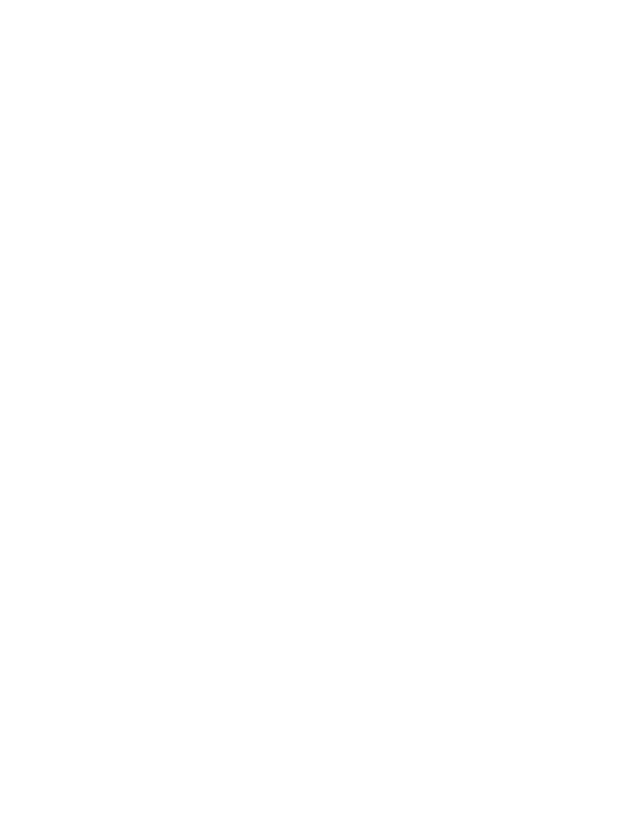
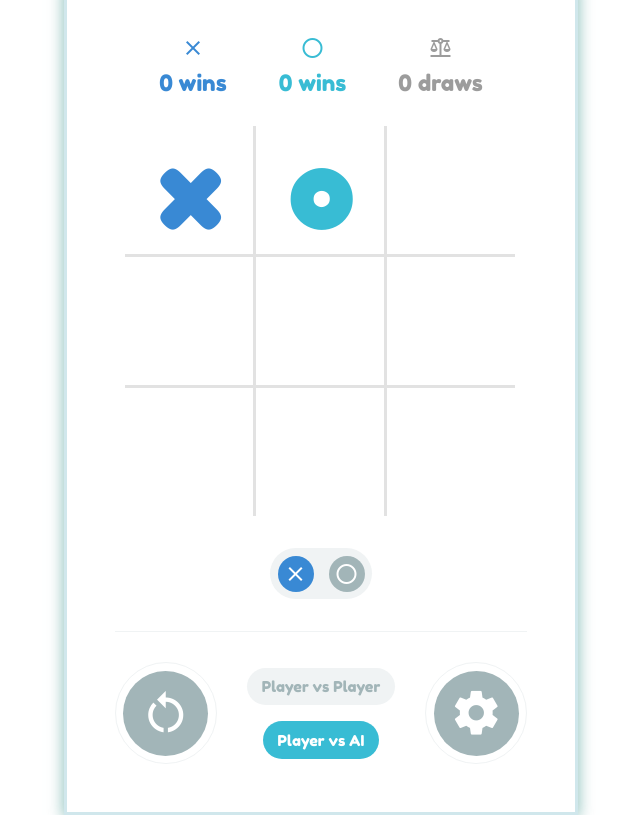
Before and after one commit to GGilet/tictactoe, a plain HTML site: page index.html in a window 1280 px wide. Shown: the whole page, without its empty margins (319-959 px from the left). Drawn offline with Linux system fonts and the light colour scheme.

Commit message:
finished tic tac toe layout

```diff
--- a/index.html
+++ b/index.html
@@ -6,8 +6,64 @@
 		<meta name="viewport" content="width=device-width, initial-scale=1.0" />
 		<link rel="stylesheet" href="style.css" />
 		<script src="script.js" defer></script>
+		<link
+			href="https://fonts.googleapis.com/icon?family=Material+Icons"
+			rel="stylesheet"
+		/>
 
 		<title>Tic Tac Toe</title>
 	</head>
-	<body></body>
+	<body>
+		<div class="tictactoe">
+			<div class="tictactoeScoreBoard">
+				<div class="xWins stats">
+					<span class="material-icons"> clear </span>
+					<p class="xScore score">0 wins</p>
+				</div>
+				<div class="oWins stats">
+					<span class="material-icons"> radio_button_unchecked </span>
+					<p class="oScore score">0 wins</p>
+				</div>
+				<div class="drawWins stats">
+					<span class="material-icons"> balance </span>
+					<p class="drawScore score">0 draws</p>
+				</div>
+			</div>
+			<div class="tictactoeBoard">
+				<button type="button" id="button one" class="">
+					<div class="userButton x">x</div>
+				</button>
+				<button type="button" id="button two" class="">
+					<div class="userButton o">o</div>
+				</button>
+				<button type="button" id="button three" class=""></button>
+				<button type="button" id="button four" class=""></button>
+				<button type="button" id="button five" class=""></button>
+				<button type="button" id="button six" class=""></button>
+				<button type="button" id="button seven" class=""></button>
+				<button type="button" id="button eight" class=""></button>
+				<button type="button" id="button nine" class=""></button>
+			</div>
+			<div class="toggleXorO">
+				<span class="material-icons toggle active"> clear </span>
+				<span class="material-icons toggle"> radio_button_unchecked </span>
+			</div>
+			<div class="settings">
+				<div class="restartGame settingsButtons">
+					<button type="button" id="settings">
+						<span class="material-icons settingsButton"> restart_alt </span>
+					</button>
+				</div>
+				<div class="gameStatus">
+					<div class="vsplayer gameMode">Player vs Player</div>
+					<div class="vsai gameMode gameModeSelected">Player vs AI</div>
+				</div>
+				<div class="changeSettings settingsButtons">
+					<button type="button" id="settings">
+						<span class="material-icons settingsButton"> settings </span>
+					</button>
+				</div>
+			</div>
+		</div>
+	</body>
 </html>
--- a/style.css
+++ b/style.css
@@ -1,3 +1,18 @@
+@import url('https://fonts.googleapis.com/css2?family=Fredoka+One&display=swap');
+:root {
+	--main-bg: white;
+	--o-color: #38bcd4;
+	--x-color: #3989d4;
+	--draw-color: #9c9c9c;
+	--grid-lines: rgba(224, 224, 224, 0.933);
+	--light-grid-lines: #f0f3f4;
+	--board-outline: #d0e7ec;
+
+	--reset-settings-bg: #a2b5b8;
+	--font: 'Fredoka One', cursive;
+	--gridSpace: 100px;
+}
+
 html,
 body,
 div,
@@ -126,7 +141,211 @@ table {
 button {
 	background: none;
 	border: none;
+	padding: 0;
+	margin: 0;
+	box-sizing: border-box;
 }
 a {
 	text-decoration: none;
 }
+
+body {
+	background-color: var(--main-bg);
+	display: flex;
+	justify-content: center;
+	align-items: center;
+	height: 100vh;
+
+	font-size: 15px;
+	font-family: var(--font);
+}
+
+/* Toggle Switch */
+
+.tictactoe {
+	display: flex;
+	flex-direction: column;
+	justify-content: center;
+	align-items: center;
+	gap: 2rem;
+
+	-webkit-box-shadow: 0px 2px 14px 1px rgba(118, 180, 174, 0.81);
+	box-shadow: 0px 2px 14px 1px rgba(118, 180, 174, 0.81);
+	border: 3px solid var(--board-outline);
+	padding: 3rem;
+}
+
+/* svg {
+	font-size: 2px;
+} */
+/* .scoreBoardIcons {
+	font-size: 5px;
+} */
+.tictactoeScoreBoard {
+	display: flex;
+	align-items: center;
+	gap: 3.25rem;
+	/* font-weight: bolder; */
+	font-size: 1.5em;
+	/* width: 60%; */
+}
+
+.score {
+	display: block;
+}
+
+.stats {
+	display: flex;
+	flex-direction: column;
+	justify-content: center;
+	align-items: center;
+	gap: 0.75rem;
+}
+
+.xWins {
+	color: var(--x-color);
+}
+
+.oWins {
+	color: var(--o-color);
+}
+
+.drawWins {
+	color: var(--draw-color);
+}
+
+button {
+	/* background-color: var(--grid-lines); */
+	width: var(--gridSpace);
+	height: var(--gridSpace);
+	font-size: 7em;
+	font-family: var(--font);
+
+	font-weight: bold;
+	display: flex;
+	justify-content: center;
+	align-items: center;
+	padding: 4rem;
+}
+
+.x {
+	color: var(--x-color);
+}
+
+.o {
+	color: var(--o-color);
+}
+
+#button\ one,
+#button\ two,
+#button\ four,
+#button\ five,
+#button\ seven,
+#button\ eight {
+	border-right: 3px solid var(--grid-lines);
+}
+
+#button\ one,
+#button\ two,
+#button\ three,
+#button\ four,
+#button\ five,
+#button\ six {
+	border-bottom: 3px solid var(--grid-lines);
+}
+
+.tictactoeBoard {
+	display: grid;
+	grid-template-columns: repeat(3, 1fr);
+}
+
+.settings {
+	display: flex;
+	justify-content: space-between;
+	align-items: center;
+	gap: 2em;
+	border-top: 1px solid var(--light-grid-lines);
+	padding-top: 2em;
+}
+
+.gameStatus {
+	display: flex;
+	flex-direction: column;
+	gap: 1rem;
+	align-items: center;
+}
+
+.gameMode {
+	background-color: var(--light-grid-lines);
+	padding: 0.75em 1em;
+	border-radius: 30px;
+	color: var(--reset-settings-bg);
+	cursor: pointer;
+}
+
+.gameMode:hover {
+	background-color: var(--board-outline);
+	color: var(--draw-color);
+}
+
+.gameModeSelected,
+.gameModeSelected:hover {
+	background-color: var(--o-color);
+	color: var(--main-bg);
+	cursor: pointer;
+}
+
+.settingsButton {
+	background-color: var(--reset-settings-bg);
+	border-radius: 100%;
+	font-size: 0.5em !important;
+	padding: 1rem;
+	color: white;
+	cursor: pointer;
+}
+
+.settingsButtons {
+	background-color: white;
+	border: 1px solid var(--light-grid-lines);
+	border-radius: 100%;
+}
+
+.settingsButtons button {
+	padding: 0;
+}
+
+.settingsButton:hover {
+	background-color: var(--board-outline);
+	color: var(--draw-color);
+}
+
+.settingsButton:active {
+	color: var(--draw-color);
+}
+
+.toggleXorO {
+	background-color: var(--light-grid-lines);
+	display: flex;
+	gap: 1em;
+	color: white;
+	padding: 0.5em;
+	border-radius: 30px;
+}
+
+.toggle {
+	background-color: var(--reset-settings-bg);
+	/* padding: 0.25em 0.5em; */
+	padding: 0.25em;
+	border-radius: 30px;
+	cursor: pointer;
+}
+
+.active {
+	cursor: pointer;
+	background-color: var(--x-color);
+	/* padding: 0.25em 0.5em; */
+}
+
+.active:hover {
+	background-color: var(--x-color);
+}
```
